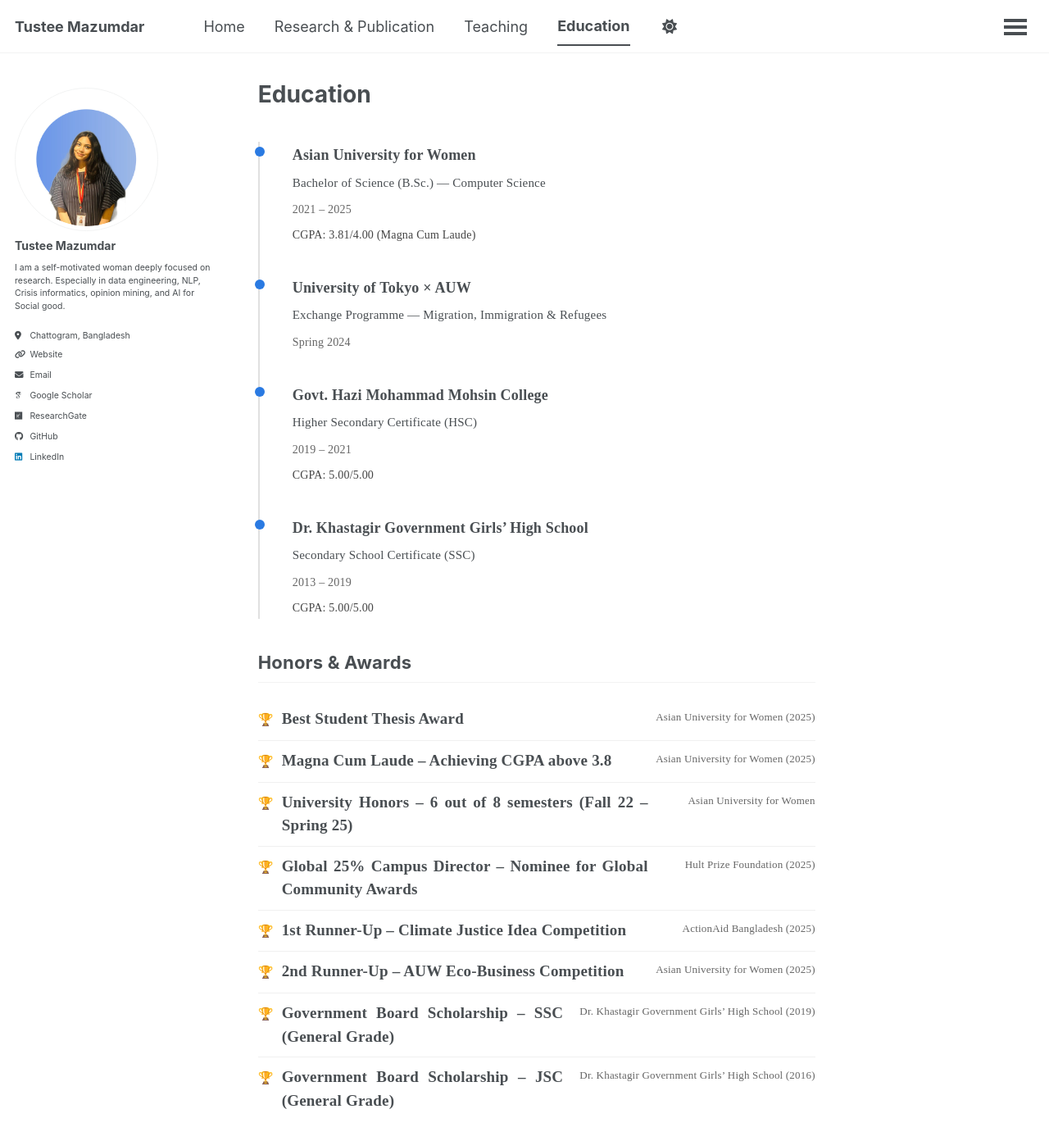
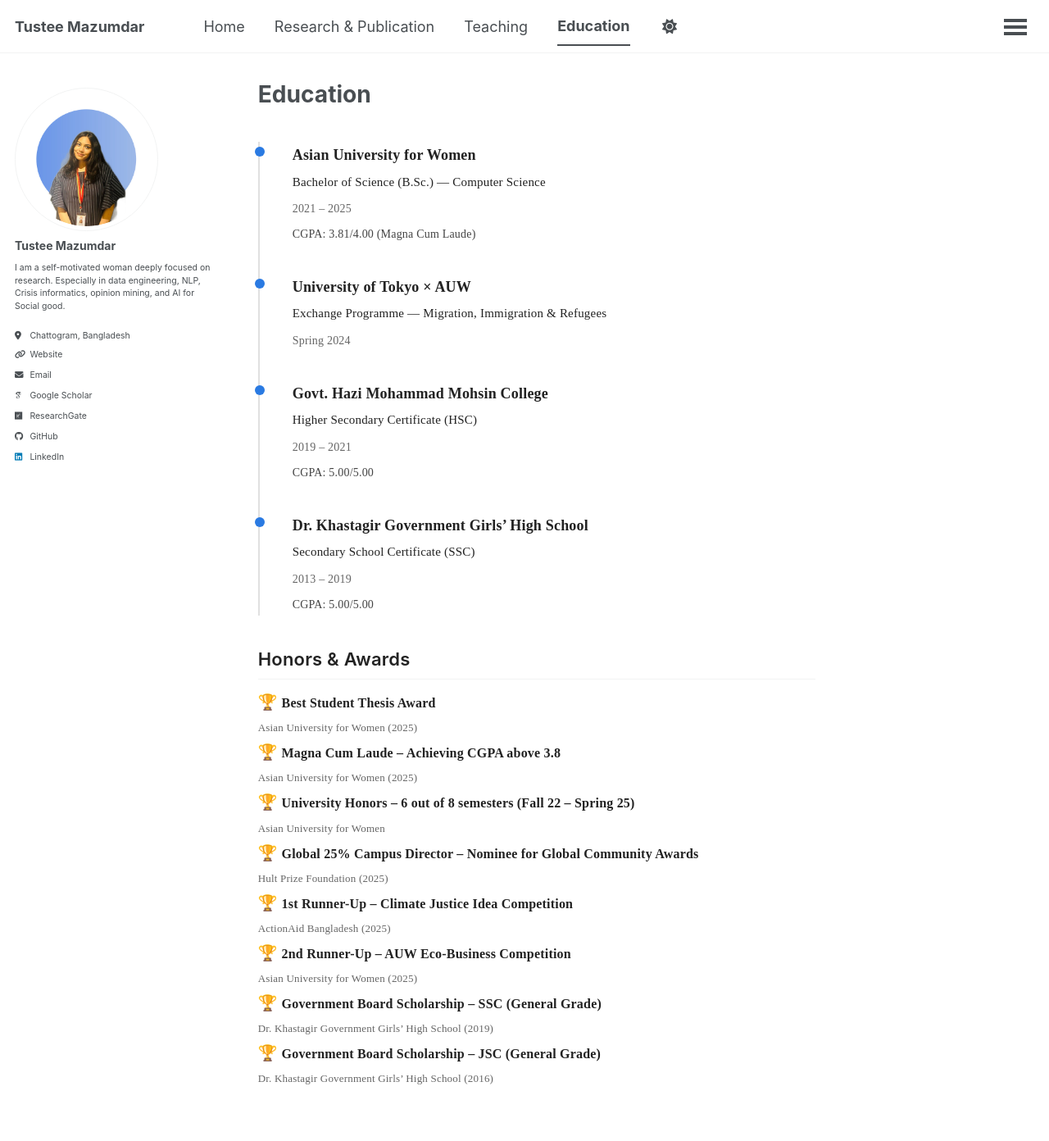
Before and after one commit to TusteeMazumdar/TusteeMazumdar.github.io, a Jekyll site: the page built from _pages/education.html, in a window 1280 px wide and 1400 px high. Shown: the top 1392 px of the window at 82% size. Built offline with Jekyll 4.4.1, drawn with Linux system fonts in a browser that asks for light colours; some web fonts are replaced; a script bundle is joined from its source files by our own code; library files that are not in the unit come from our copies.

Commit message:
Update _custom.scss

```diff
--- a/_sass/_custom.scss
+++ b/_sass/_custom.scss
@@ -1,63 +1,44 @@
 /* =========================
-   GLOBAL IMPROVEMENTS
+   GLOBAL TYPOGRAPHY (ACADEMIC STYLE)
 ========================= */
 
 .page__content {
-  line-height: 1.65;
   font-size: 16px;
+  line-height: 1.7;
+  color: #222;
 }
 
 .page__content h1 {
-  font-size: 28px;
+  font-size: 30px;
   font-weight: 700;
-  margin-bottom: 10px;
+  margin-bottom: 5px;
 }
 
 .page__content h2 {
   font-size: 22px;
-  font-weight: 700;
+  font-weight: 600;
   margin-top: 40px;
   margin-bottom: 10px;
   border-bottom: 1px solid #e5e5e5;
-  padding-bottom: 5px;
+  padding-bottom: 4px;
 }
 
 /* =========================
-   EDUCATION TIMELINE
+   EDUCATION (CLEAN LIST)
 ========================= */
 
-.edu-timeline {
-  position: relative;
-  margin-top: 25px;
-  padding-left: 30px;
-  border-left: 2px solid #e0e0e0;
-}
-
 .edu-item {
-  position: relative;
-  margin-bottom: 30px;
-}
-
-.edu-item::before {
-  content: "";
-  position: absolute;
-  left: -36px;
-  top: 6px;
-  width: 12px;
-  height: 12px;
-  background: #2a7ae2;
-  border-radius: 50%;
+  margin-bottom: 22px;
 }
 
 .edu-title {
+  font-weight: 600;
   font-size: 17px;
-  font-weight: 700;
 }
 
 .edu-degree {
   font-size: 15px;
-  font-weight: 500;
-  margin-top: 3px;
+  margin-top: 2px;
 }
 
 .edu-meta {
@@ -68,87 +49,69 @@
 
 .edu-gpa {
   font-size: 14px;
-  color: #444;
-  margin-top: 4px;
+  margin-top: 3px;
 }
 
 /* =========================
-   AWARDS (PROFESSIONAL LAYOUT)
+   AWARDS (MINIMAL PROFESSIONAL)
 ========================= */
 
-.awards {
-  margin-top: 20px;
+.awards-clean {
+  margin-top: 15px;
 }
 
-.award {
-  display: flex;
-  justify-content: space-between;
-  align-items: flex-start;
-  padding: 10px 0;
-  border-bottom: 1px solid #f0f0f0;
-  gap: 20px;
-}
-
-.award:last-child {
-  border-bottom: none;
-}
-
-.award-main {
-  display: flex;
-  gap: 10px;
-  max-width: 70%;
+.award-clean {
+  margin-bottom: 16px;
 }
 
 .award-title {
   font-weight: 600;
-  line-height: 1.5;
+  font-size: 16px;
+  line-height: 1.4;
 }
 
 .award-meta {
   font-size: 14px;
   color: #666;
-  text-align: right;
-  white-space: nowrap;
-}
-
-/* subtle icon style (clean, not flashy) */
-.award-icon {
-  font-size: 15px;
   margin-top: 2px;
-  color: #2a7ae2;
 }
 
 /* =========================
-   HOVER POLISH (SUBTLE)
+   OPTIONAL SUBTLE ENHANCEMENT
 ========================= */
 
-.edu-item:hover {
-  transform: translateX(2px);
-  transition: 0.2s ease;
-}
-
-.award:hover {
-  background: #fafafa;
-  transition: 0.2s ease;
-  padding-left: 4px;
+/* slight visual structure without noise */
+.award-clean {
+  border-left: 2px solid #eaeaea;
+  padding-left: 10px;
 }
 
 /* =========================
-   RESPONSIVE (MOBILE FIX)
+   SPACING FIXES
+========================= */
+
+.archive {
+  max-width: 720px;
+}
+
+.page__content p {
+  margin-bottom: 12px;
+}
+
+/* =========================
+   MOBILE FRIENDLY
 ========================= */
 
 @media (max-width: 768px) {
-  .award {
-    flex-direction: column;
-    align-items: flex-start;
+  .page__content {
+    font-size: 15px;
   }
 
-  .award-meta {
-    text-align: left;
-    white-space: normal;
+  .page__content h1 {
+    font-size: 26px;
   }
 
-  .award-main {
-    max-width: 100%;
+  .page__content h2 {
+    font-size: 20px;
   }
 }
```
